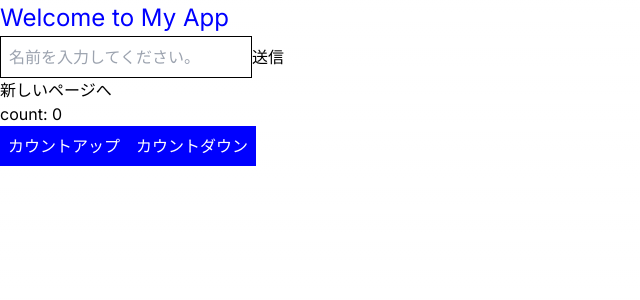
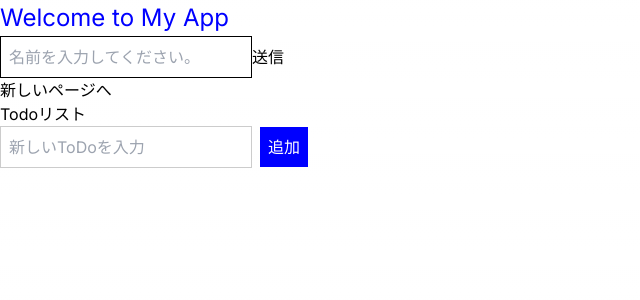
Before and after one commit to kohei240155/next-js-training, a Next.js app: page / in a window 1280 px wide. Shown: the top 300 px of the page, without its empty margins (0-640 px from the left). Built offline with nearby package versions, Linux system fonts and the light colour scheme.

Commit message:
No10 Answer

```diff
--- a/src/app/page.tsx
+++ b/src/app/page.tsx
@@ -5,13 +5,18 @@ import styles from "./styles/Home.module.css";
 import Title from "./title/page";
 import Link from "next/link";
 import Counter from "./counter/page";
+import TodoList from "./todo-list/page";
 
 export default function Home() {
+  const [name, setName] = useState("");
+  const [isSubmitted, setIsSubmitted] = useState(false);
 
-  const [name, setName] = useState("");
   const handleSubmit = (event: FormEvent) => {
     event.preventDefault();
-    alert(`入力された名前: ${name}`);
+    if (name) {
+      setIsSubmitted(true);
+      alert(`入力された名前: ${name}`);
+    }
   };
 
   return (
@@ -29,7 +34,8 @@ export default function Home() {
       <Link href="/new-page">
         新しいページへ
       </Link>
-      <Counter />
+      {isSubmitted && <Counter />}
+      <TodoList />
     </>
   );
 }
--- /dev/null
+++ b/src/app/todo-list/TodoList.module.css
@@ -0,0 +1,28 @@
+.input {
+    padding: 8px;
+    margin-right: 8px;
+    border: 1px solid #ccc;
+}
+
+.button {
+    padding: 8px;
+    background-color: blue;
+    color: white;
+    border: none;
+    cursor: pointer;
+}
+
+.list {
+    list-style-type: none;
+    padding: 0;
+}
+
+.item {
+    padding: 8px;
+    border-bottom: 1px solid #ccc;
+    cursor: pointer;
+}
+
+.item:hover {
+    background-color: #f0f0f0;
+}
--- /dev/null
+++ b/src/app/todo-list/page.tsx
@@ -0,0 +1,39 @@
+import React, { useState } from "react";
+import styles from './TodoList.module.css';
+
+const TodoList = () => {
+    const [todos, setTodos] = useState<string[]>([]);
+    const [newTodo, setNewTodo] = useState("");
+
+    const handleAddTodo = () => {
+        if (newTodo.trim() !== "") {
+            setTodos([...todos, newTodo]);
+            setNewTodo("");
+        }
+    };
+
+    const handleRemoveTodo = (index: number) => {
+        const newTodos = todos.filter((_, i) => i !== index);
+        setTodos(newTodos);
+    };
+
+    return (
+        <div>
+            <h1>Todoリスト</h1>
+            <input
+                value={newTodo}
+                onChange={(e) => setNewTodo(e.target.value)}
+                type="text"
+                placeholder="新しいToDoを入力"
+                className={styles.input} />
+            <button onClick={handleAddTodo} className={styles.button}>追加</button>
+            <ul className={styles.list}>
+                {todos.map((todo, index) => (
+                    <li key={index} onClick={() => handleRemoveTodo(index)} className={styles.item}>{todo}</li>
+                ))}
+            </ul>
+        </div>
+    );
+};
+
+export default TodoList;
```
